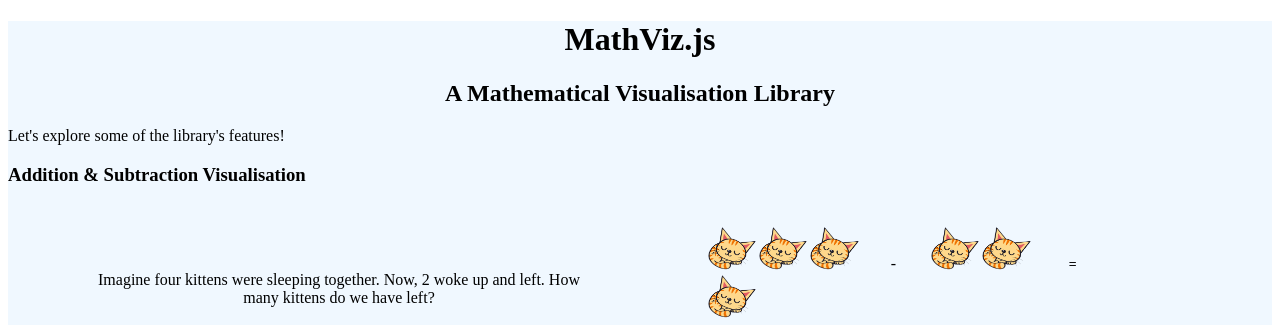
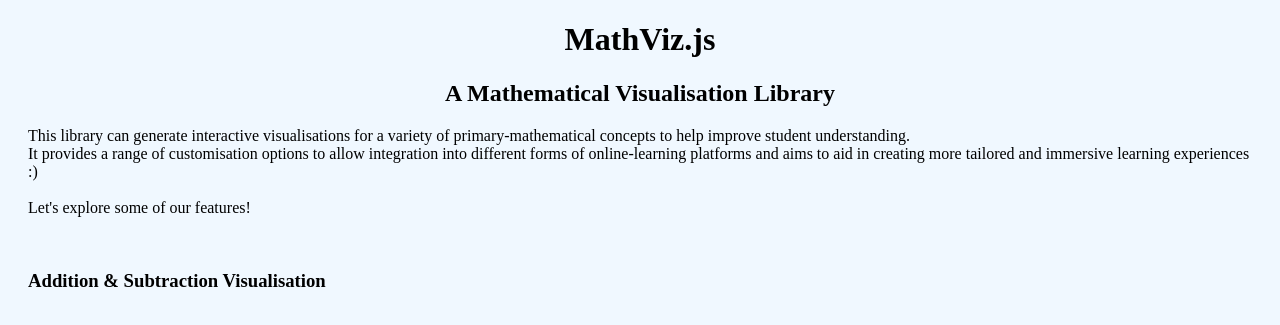
Before and after one commit to zoharehan/MathViz.js, a website: page pub/examples.html in a window 1280 px wide. Shown: the top 325 px of the page. Drawn offline with nearby package versions, Linux system fonts and the light colour scheme.

Commit message:
webpage changes

```diff
--- a/pub/examples.css
+++ b/pub/examples.css
@@ -28,6 +28,7 @@
 
 .container{
   background-color: aliceblue;
+  margin: 20px;
 }
 
 .title{
@@ -56,3 +57,7 @@
   display: flex;
   justify-content: center;
 }
+
+body{
+  background-color: aliceblue;
+}
--- a/pub/examples.html
+++ b/pub/examples.html
@@ -23,7 +23,14 @@
 <h1 class="title">MathViz.js</h1>
 <h2 class="subtitle">A Mathematical Visualisation Library</h2>
 
-<p>Let's explore some of the library's features!</p>
+<p>This library can generate interactive visualisations for a variety of primary-mathematical concepts to help improve student understanding. <br>
+    It provides a range of customisation options to allow integration into different forms of online-learning platforms and aims
+    to aid in creating more tailored and immersive learning experiences :)
+    <br>
+    <br>
+    Let's explore some of our features!
+</p>
+<br>
 
 <!-- add another example for addition -->
 <h3>Addition & Subtraction Visualisation</h3>
--- a/pub/styles.css
+++ b/pub/styles.css
@@ -115,6 +115,7 @@ flex-direction: column;
 justify-content: space-evenly;
 max-width: 34px;
 max-height: 34px;
+background-color: white;
 }
 
 .MatrixScalar{
```
Also changed, not shown: pub/js/examples.js (+1 -8 lines).
